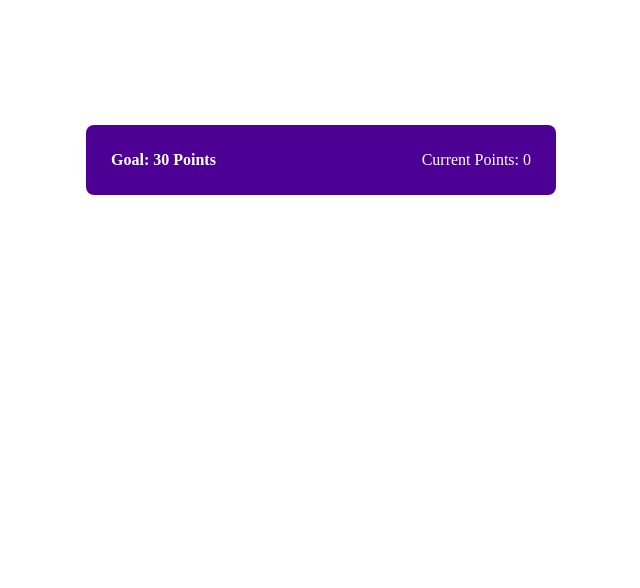
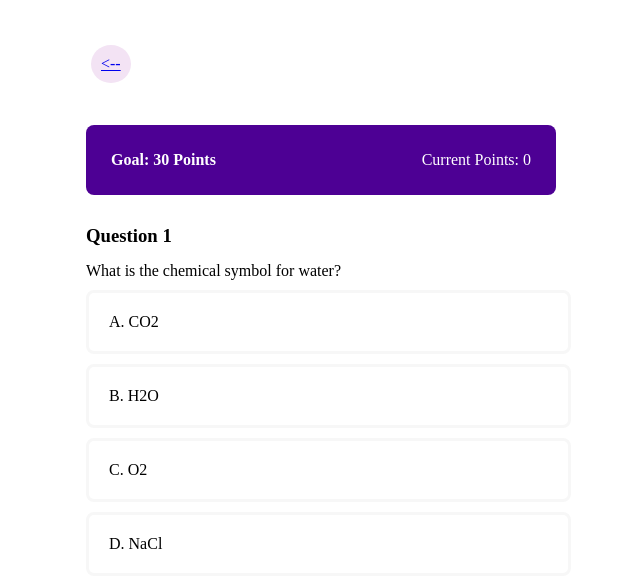
Before and after one commit to David4bay/learnly-frontend, a Vue app in the folder learnly-frontend/: page /lessons in a window 1280 px wide. Shown: the top 588 px of the page, without its empty margins (319-959 px from the left). Built offline with nearby package versions, Linux system fonts and the light colour scheme; data requests are answered from the project's data file.

Commit message:
ordering lesson layout

```diff
--- a/learnly-frontend/src/components/LessonsQuestions.vue
+++ b/learnly-frontend/src/components/LessonsQuestions.vue
@@ -1,5 +1,5 @@
 <script setup>
-    import { onMounted, reactive, defineProps } from "vue"
+    import { onMounted, reactive, defineProps, computed, ref } from "vue"
     import axios from "axios"
 
     const state = reactive({
@@ -10,6 +10,12 @@
         score: Number
     })
 
+    let currentQuestion = ref(0)
+
+    let next = computed(() => {
+        currentQuestion >= state.mcquestions.length ? console.log("done") : currentQuestion + 1
+    })
+
     onMounted(async () => {
         try {
         const response = await axios.get("http://localhost:3000/mcquestions")
@@ -18,13 +24,43 @@
             console.error("could not fetch multiple choice questions")
         }
     })
+    console.log(state)
 </script>
+<style scoped>
+    section {
+        margin-left: 15px;
+    }
+
+    ul {
+        counter-reset: alpha;
+    }
+
+    div {
+        margin-top: 15px;
+    }
+
+    li::before {
+        counter-increment: alpha;
+        content: counter(alpha, upper-alpha) ".   ";
+    }
+
+    li {
+        list-style: none;
+        margin-top: 10px;
+        padding: 20px;
+        border: 3px solid #F7F7F7;
+        border-radius: 8px;
+
+    }
+</style>
 <template>
-<section>
-    <h3>Question {{ state.mcquestions.id }}</h3>
-    <p>{{ state.mcquestions.question }}</p>
-    <ul>
-        <li v-for="option in state.mcquestions.options" :key="option">{{ option }}</li>
-    </ul>
+<section v-if="state.mcquestions.length >= 0">
+    <h3>Question {{ currentQuestion + 1 }}</h3>
+    <div>
+        <p>{{ state.mcquestions[currentQuestion].question }}</p>
+        <ul>
+            <li v-for="option in state.mcquestions[currentQuestion].options" :key="option">{{ option }}</li>
+        </ul>
+    </div>
 </section>
 </template>
--- a/learnly-frontend/src/components/ScoreNav.vue
+++ b/learnly-frontend/src/components/ScoreNav.vue
@@ -10,6 +10,24 @@
 <style scoped>
     nav {
         margin-top: 125px;
+        position: relative;
+    }
+
+    .back__button {
+        display: flex;
+        justify-content: center;
+        align-items: center;
+        top: -80px;
+        left: 20px;
+        position: absolute;
+        background-color: #F3E3F4;
+        padding: 10px;
+        border-radius: 50%;
+        transition: transform 400ms ease;
+
+        &:hover {
+            transform: translateX(8px);
+        }
     }
 
     ul {
@@ -24,7 +42,7 @@
         padding-right: 25px;
         height: 70px;
         border-radius: 8px;
-        margin-bottom: 50px;
+        margin-bottom: 30px;
     }
 
     .points__goal__title, .current__goal__title {
@@ -40,7 +58,7 @@
 </style>
 <template>
     <nav>
-
+        <RouterLink to="/" class="back__button"><--</RouterLink>
         <ul>
             <div class="points__goal__container">
                 <div class="points__goal"><span class="points__goal__title">goal:  {{ goal }} points</span></div>
--- a/learnly-frontend/src/views/Lessons.vue
+++ b/learnly-frontend/src/views/Lessons.vue
@@ -1,6 +1,8 @@
 <script setup>
+    import { useRoute } from "vue-router"
+    import { ref } from "vue"
     import ScoreNav from "@/components/ScoreNav.vue"
-    import { useRoute } from "vue-router"
+    import LessonsQuestions from "@/components/LessonsQuestions.vue"
 
     const route = useRoute().path
 
@@ -9,4 +11,5 @@
 
 <template>
     <ScoreNav />
+    <LessonsQuestions />
 </template>
```
